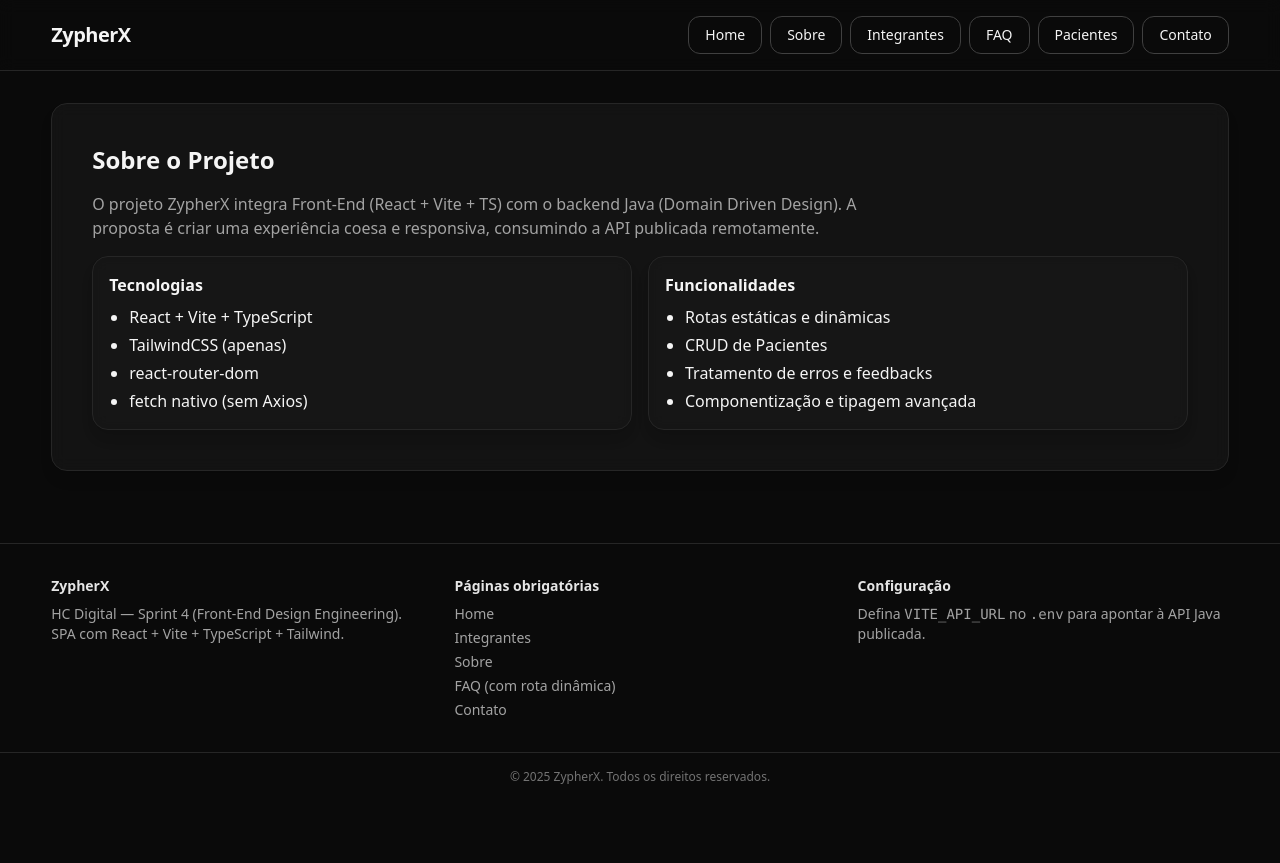
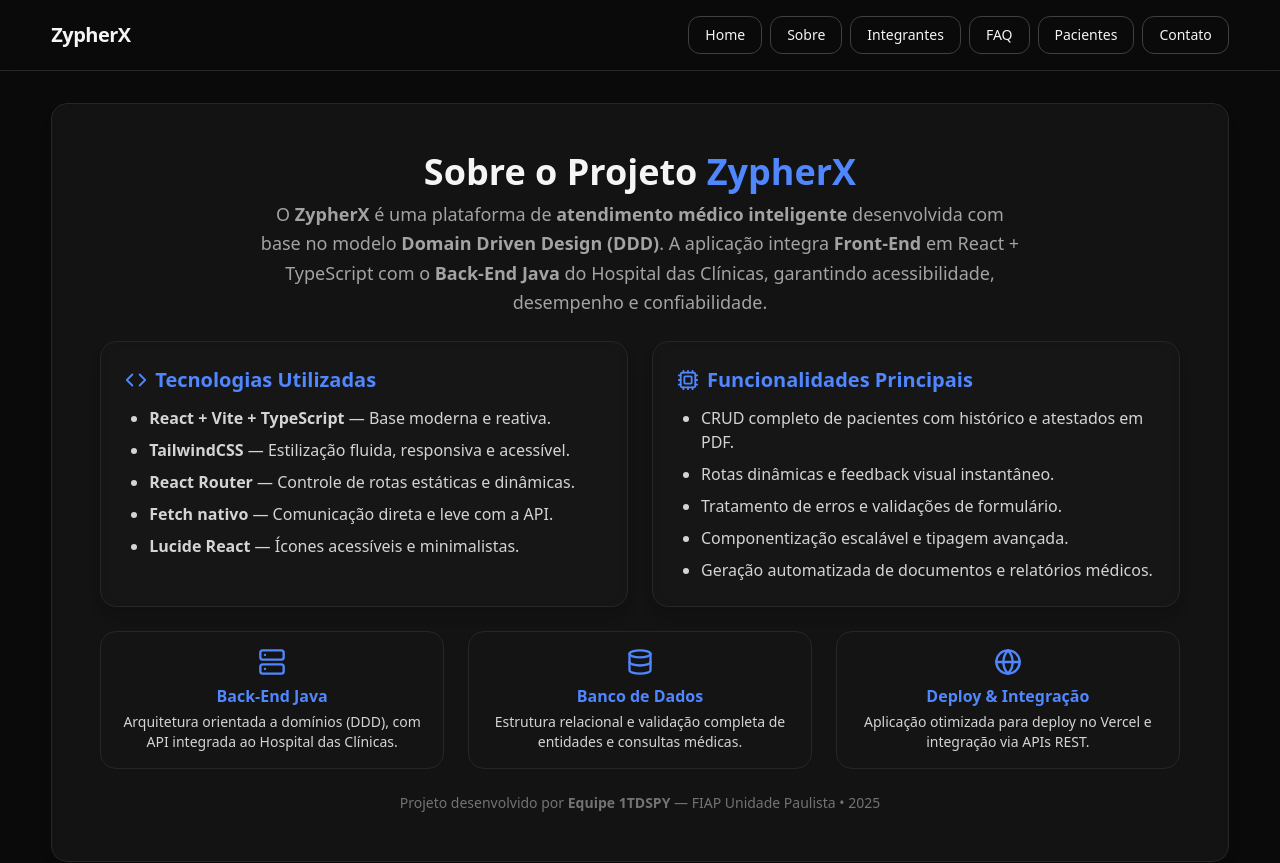
Before and after one commit to Wiclif06/zypherx-sprint4, a React (Vite) app: page /sobre in a window 1280 px wide. Shown: the top 863 px of the page. Before the commit the page ends 801 px from the top, so only its background shows below. Built offline with nearby package versions, Linux system fonts and the light colour scheme; the HTML template or start-up script is replaced by a standard one.

Commit message:
correção da parte visual do site e implementação de novos textos na parte da FAQ, Home, e correção da idade do membro de equipe Gabriel Ambrósio.

```diff
--- a/src/pages/FAQ.tsx
+++ b/src/pages/FAQ.tsx
@@ -1,4 +1,5 @@
 import { useState } from 'react'
+import { ChevronDown, ChevronUp, HelpCircle } from 'lucide-react'
 
 type FAQ = { id: string; q: string; a: string }
 
@@ -37,33 +38,66 @@
 
 export default function FAQ() {
   const [ativo, setAtivo] = useState<string | null>(null)
-
-  const toggle = (id: string) => {
-    setAtivo(ativo === id ? null : id)
-  }
+  const toggle = (id: string) => setAtivo(ativo === id ? null : id)
 
   return (
-    <section className="card p-6 md:p-10 max-w-4xl mx-auto animate-fadeIn">
-      <h2 className="text-3xl font-bold mb-6">FAQ</h2>
+    <section className="card p-8 md:p-12 max-w-4xl mx-auto animate-fadeIn">
+      {/* Cabeçalho */}
+      <div className="flex items-center justify-center mb-6">
+        <HelpCircle size={32} className="text-brand-400 mr-2" />
+        <h2 className="text-3xl font-extrabold">Perguntas Frequentes (FAQ)</h2>
+      </div>
+      <p className="text-neutral-400 text-center max-w-2xl mx-auto mb-10">
+        Aqui estão as principais dúvidas sobre o funcionamento da plataforma <b>ZypherX</b>.
+        Clique em uma pergunta para visualizar sua resposta.
+      </p>
+
+      {/* FAQ Lista */}
       <div className="space-y-4">
-        {faqs.map((faq) => (
-          <div key={faq.id} className="card p-4 md:p-6">
-            <h3 className="text-lg font-semibold">{faq.q}</h3>
+        {faqs.map((faq) => {
+          const aberto = ativo === faq.id
+          return (
+            <div
+              key={faq.id}
+              className={`border border-neutral-800 rounded-2xl bg-neutral-900/50 hover:border-brand-500 transition-all duration-300 p-5 ${
+                aberto ? 'shadow-md shadow-brand-500/10' : ''
+              }`}
+            >
               <button
-              className="btn mt-3"
+                className="flex justify-between items-center w-full text-left"
                 onClick={() => toggle(faq.id)}
               >
-              {ativo === faq.id ? 'Ocultar Resposta' : 'Analisar Resposta'}
+                <h3
+                  className={`text-lg font-semibold ${
+                    aberto ? 'text-brand-400' : 'text-neutral-200'
+                  }`}
+                >
+                  {faq.q}
+                </h3>
+                {aberto ? (
+                  <ChevronUp size={22} className="text-brand-400" />
+                ) : (
+                  <ChevronDown size={22} className="text-neutral-400" />
+                )}
               </button>
 
-            {ativo === faq.id && (
-              <p className="mt-4 text-neutral-300 animate-slideUp">
+              <div
+                className={`overflow-hidden transition-all duration-500 ${
+                  aberto ? 'max-h-40 mt-3 opacity-100' : 'max-h-0 opacity-0'
+                }`}
+              >
+                <p className="text-neutral-300 text-sm leading-relaxed">
                   {faq.a}
                 </p>
-            )}
               </div>
-        ))}
             </div>
+          )
+        })}
+      </div>
+
+      <footer className="mt-10 text-center text-neutral-500 text-sm">
+        <p>Hospital das Clínicas – Unidade Digital | Projeto ZypherX 2025 • FIAP</p>
+      </footer>
     </section>
   )
 }
--- a/src/pages/Home.tsx
+++ b/src/pages/Home.tsx
@@ -1,27 +1,55 @@
+import { Layers, Cpu, Code, ShieldCheck, Zap, Accessibility } from 'lucide-react'
+import logo from '@/assets/logo.png'
 
 export default function Home() {
+  const features = [
+    { icon: <Layers size={24} className="text-brand-400" />, title: 'Responsividade', desc: 'Layout fluido XS/SM/MD/LG/XL com Tailwind e grid dinâmico.' },
+    { icon: <Cpu size={24} className="text-brand-400" />, title: 'Rotas', desc: 'Rotas estáticas e dinâmicas com feedback visual e acessível.' },
+    { icon: <Code size={24} className="text-brand-400" />, title: 'CRUD', desc: 'CRUD completo de Pacientes com integração nativa via fetch.' },
+    { icon: <ShieldCheck size={24} className="text-brand-400" />, title: 'Tipos TS', desc: 'Union, Intersection, Interfaces e tipagem estrita com TypeScript.' },
+    { icon: <Zap size={24} className="text-brand-400" />, title: 'Deploy', desc: 'Compatível com Vercel; README inclui o passo a passo de publicação.' },
+    { icon: <Accessibility size={24} className="text-brand-400" />, title: 'Acessibilidade', desc: 'Contraste, foco visível e semântica aprimorada conforme WCAG.' },
+  ]
+
   return (
-    <section className="card p-6 md:p-10">
-      <h1 className="text-3xl md:text-4xl font-bold">Bem-vindo à ZypherX</h1>
-      <p className="muted mt-3 max-w-3xl">
-        Aplicação SPA com foco em acessibilidade, usabilidade e integração com a API Java (DDD). Utilize o menu para navegar.
-        As rotas estáticas e dinâmicas, tipagem avançada em TypeScript e CRUD de Pacientes foram implementados conforme a rubrica.
+    <section className="card p-8 md:p-12 text-center animate-fadeIn">
+      <div className="flex justify-center mb-4">
+        <img src={logo} alt="ZypherX Logo" className="h-14 drop-shadow-[0_0_12px_rgba(0,150,255,0.5)]" />
+      </div>
+
+      <h1 className="text-4xl md:text-5xl font-extrabold mb-3">
+        Bem-vindo à{' '}
+        <span className="bg-gradient-to-r from-brand-400 via-sky-400 to-blue-600 bg-clip-text text-transparent">
+          ZypherX
+        </span>
+      </h1>
+
+      <p className="text-neutral-400 max-w-3xl mx-auto mb-10 text-lg leading-relaxed">
+        <b>ZypherX</b> é uma aplicação SPA desenvolvida com foco em <b>acessibilidade</b>,
+        <b> usabilidade</b> e <b>integração</b> à API Java (DDD).
+        O sistema implementa práticas modernas de <b>TypeScript</b>, rotas dinâmicas e um CRUD
+        completo de pacientes, seguindo o padrão institucional do Hospital das Clínicas.
       </p>
-      <div className="mt-6 grid sm:grid-cols-2 lg:grid-cols-3 gap-4">
-        {[
-          { title: 'Responsividade', desc: 'Layout fluido XS/SM/MD/LG/XL com Tailwind.' },
-          { title: 'Rotas', desc: 'Rotas estáticas e dinâmicas com feedback ao usuário.' },
-          { title: 'CRUD', desc: 'Exemplo completo em /pacientes usando fetch nativo.' },
-          { title: 'Tipos TS', desc: 'Union, Intersection, Interfaces e tipagem estrita.' },
-          { title: 'Deploy', desc: 'Compatível com Vercel; README inclui o passo a passo.' },
-          { title: 'Acessibilidade', desc: 'Foco visível, contraste e semântica.' },
-        ].map((c) => (
-          <div key={c.title} className="card p-4">
-            <h3 className="font-semibold">{c.title}</h3>
-            <p className="muted mt-1">{c.desc}</p>
+
+      <div className="grid sm:grid-cols-2 lg:grid-cols-3 gap-6 mt-8">
+        {features.map((f, i) => (
+          <div
+            key={i}
+            className="group border border-neutral-800 rounded-2xl p-6 bg-neutral-900/50 hover:bg-neutral-900/70
+                       hover:border-brand-500 transition-all duration-300 shadow-md hover:shadow-brand-500/10"
+          >
+            <div className="flex justify-center mb-3">{f.icon}</div>
+            <h3 className="text-xl font-semibold mb-2 text-brand-400 group-hover:text-sky-400 transition">
+              {f.title}
+            </h3>
+            <p className="text-neutral-400 text-sm">{f.desc}</p>
           </div>
         ))}
       </div>
+
+      <footer className="mt-10 text-sm text-neutral-500">
+        <p>Hospital das Clínicas – Unidade Digital | Desenvolvido por Equipe 1TDSPY</p>
+      </footer>
     </section>
   )
 }
--- a/src/pages/Integrantes.tsx
+++ b/src/pages/Integrantes.tsx
@@ -12,7 +12,7 @@
     rm: '566552',
     turma: '1TDSPY',
     role: 'Estudante',
-    idade: 19,
+    idade: 23,
     curso: 'Análise e Desenvolvimento de Sistemas',
     unidade: 'FIAP – Unidade Paulista',
   },
--- a/src/pages/Sobre.tsx
+++ b/src/pages/Sobre.tsx
@@ -1,32 +1,76 @@
+import { Code, Server, Layers, Globe, Database, Cpu } from 'lucide-react'
 
 export default function Sobre() {
   return (
-    <section className="card p-6 md:p-10 space-y-4">
-      <h2 className="text-2xl font-bold">Sobre o Projeto</h2>
-      <p className="muted max-w-3xl">
-        O projeto ZypherX integra Front-End (React + Vite + TS) com o backend Java (Domain Driven Design).
-        A proposta é criar uma experiência coesa e responsiva, consumindo a API publicada remotamente.
-      </p>
-      <div className="grid md:grid-cols-2 gap-4">
-        <div className="card p-4">
-          <h3 className="font-semibold">Tecnologias</h3>
-          <ul className="list-disc pl-5 mt-2 space-y-1">
-            <li>React + Vite + TypeScript</li>
-            <li>TailwindCSS (apenas)</li>
-            <li>react-router-dom</li>
-            <li>fetch nativo (sem Axios)</li>
+    <section className="card p-8 md:p-12 animate-fadeIn space-y-6">
+      {/* Cabeçalho */}
+      <div className="text-center mb-6">
+        <h2 className="text-4xl font-extrabold mb-2">
+          Sobre o Projeto <span className="text-brand-400">ZypherX</span>
+        </h2>
+        <p className="text-neutral-400 max-w-3xl mx-auto text-lg leading-relaxed">
+          O <b>ZypherX</b> é uma plataforma de <b>atendimento médico inteligente</b> desenvolvida com base no
+          modelo <b>Domain Driven Design (DDD)</b>.
+          A aplicação integra <b>Front-End</b> em React + TypeScript com o <b>Back-End Java</b> do Hospital das Clínicas,
+          garantindo acessibilidade, desempenho e confiabilidade.
+        </p>
+      </div>
+
+      {/* Seções */}
+      <div className="grid md:grid-cols-2 gap-6">
+        {/* Tecnologias */}
+        <div className="card bg-neutral-900/50 border border-neutral-800 p-6 hover:border-brand-500 transition">
+          <h3 className="flex items-center gap-2 text-xl font-semibold text-brand-400">
+            <Code size={22} /> Tecnologias Utilizadas
+          </h3>
+          <ul className="list-disc pl-6 mt-3 space-y-2 text-neutral-300">
+            <li><b>React + Vite + TypeScript</b> — Base moderna e reativa.</li>
+            <li><b>TailwindCSS</b> — Estilização fluida, responsiva e acessível.</li>
+            <li><b>React Router</b> — Controle de rotas estáticas e dinâmicas.</li>
+            <li><b>Fetch nativo</b> — Comunicação direta e leve com a API.</li>
+            <li><b>Lucide React</b> — Ícones acessíveis e minimalistas.</li>
           </ul>
         </div>
-        <div className="card p-4">
-          <h3 className="font-semibold">Funcionalidades</h3>
-          <ul className="list-disc pl-5 mt-2 space-y-1">
-            <li>Rotas estáticas e dinâmicas</li>
-            <li>CRUD de Pacientes</li>
-            <li>Tratamento de erros e feedbacks</li>
-            <li>Componentização e tipagem avançada</li>
+
+        {/* Funcionalidades */}
+        <div className="card bg-neutral-900/50 border border-neutral-800 p-6 hover:border-brand-500 transition">
+          <h3 className="flex items-center gap-2 text-xl font-semibold text-brand-400">
+            <Cpu size={22} /> Funcionalidades Principais
+          </h3>
+          <ul className="list-disc pl-6 mt-3 space-y-2 text-neutral-300">
+            <li>CRUD completo de pacientes com histórico e atestados em PDF.</li>
+            <li>Rotas dinâmicas e feedback visual instantâneo.</li>
+            <li>Tratamento de erros e validações de formulário.</li>
+            <li>Componentização escalável e tipagem avançada.</li>
+            <li>Geração automatizada de documentos e relatórios médicos.</li>
           </ul>
         </div>
       </div>
+
+      {/* Integração e Estrutura */}
+      <div className="mt-10 grid md:grid-cols-3 gap-6 text-neutral-300">
+        <div className="flex flex-col items-center text-center p-4 bg-neutral-900/50 border border-neutral-800 rounded-2xl hover:border-brand-500 transition">
+          <Server size={28} className="text-brand-400 mb-2" />
+          <h4 className="font-semibold text-brand-400">Back-End Java</h4>
+          <p className="text-sm mt-1">Arquitetura orientada a domínios (DDD), com API integrada ao Hospital das Clínicas.</p>
+        </div>
+
+        <div className="flex flex-col items-center text-center p-4 bg-neutral-900/50 border border-neutral-800 rounded-2xl hover:border-brand-500 transition">
+          <Database size={28} className="text-brand-400 mb-2" />
+          <h4 className="font-semibold text-brand-400">Banco de Dados</h4>
+          <p className="text-sm mt-1">Estrutura relacional e validação completa de entidades e consultas médicas.</p>
+        </div>
+
+        <div className="flex flex-col items-center text-center p-4 bg-neutral-900/50 border border-neutral-800 rounded-2xl hover:border-brand-500 transition">
+          <Globe size={28} className="text-brand-400 mb-2" />
+          <h4 className="font-semibold text-brand-400">Deploy & Integração</h4>
+          <p className="text-sm mt-1">Aplicação otimizada para deploy no Vercel e integração via APIs REST.</p>
+        </div>
+      </div>
+
+      <footer className="text-center text-sm text-neutral-500 mt-8">
+        <p>Projeto desenvolvido por <b>Equipe 1TDSPY</b> — FIAP Unidade Paulista • 2025</p>
+      </footer>
     </section>
   )
 }
```
Also changed, not shown: db.json (+15 -3 lines). Lines whose indentation alone changed are shown as unchanged.
